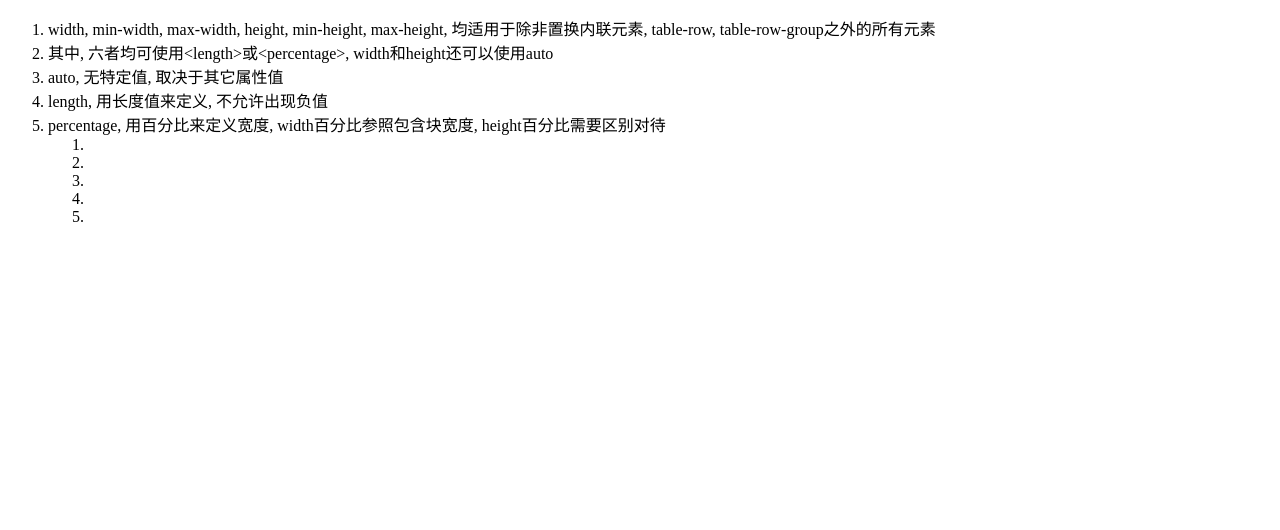
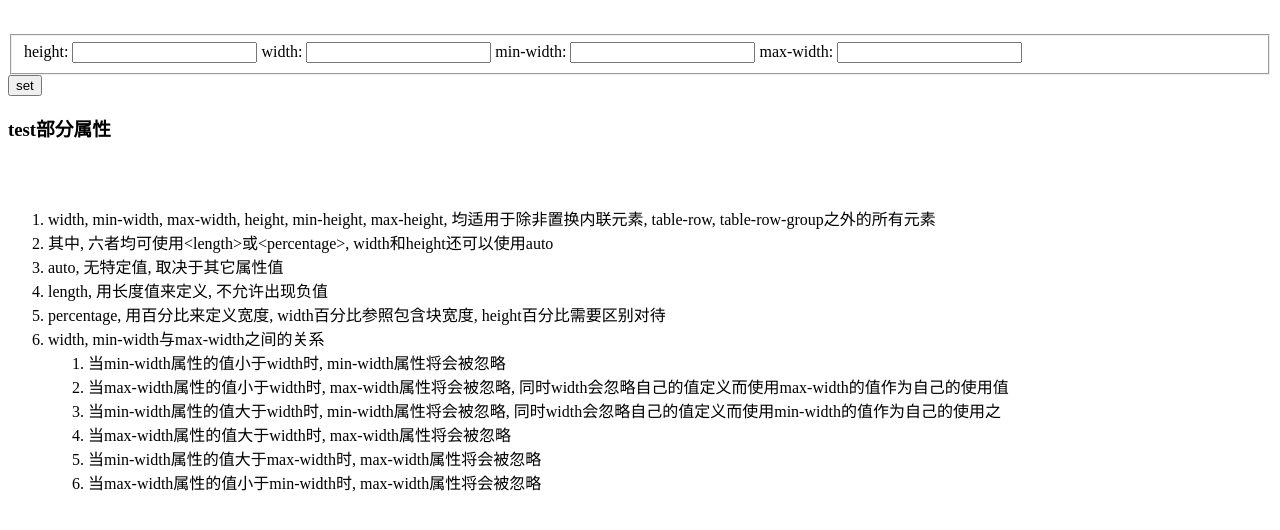
Before and after one commit to xiiiAtCn/writing-notes, a plain HTML site: page web/css/dimension/size.html in a window 1280 px wide. Drawn offline with Linux system fonts and the light colour scheme.

Commit message:
daily: exercise report

```diff
--- a/web/css/dimension/size.html
+++ b/web/css/dimension/size.html
@@ -7,6 +7,36 @@
     <title>size</title>
 </head>
 <body>
+
+    <div>
+        <div class="test" contenteditable="true">
+
+        </div>
+        <form>
+            <fieldset>
+                <label >
+                    height: <input type="number" name="height" />
+                </label>
+                <label>
+                    width: <input type="number" name="width" />
+                </label>
+                <label >
+                    min-width: <input type="number" name="min-width" />
+                </label>
+                <label >
+                    max-width: <input type="number" name="max-width"/>
+                </label>
+            </fieldset>
+            <button>set</button>
+        </form>
+        <div>
+            <h3>test部分属性</h3>
+            <pre>
+
+            </pre>
+        </div>
+    </div>
+
     <ol>
         <li>
             width, min-width, max-width, height, min-height, max-height, 均适用于除非置换内联元素, table-row, table-row-group之外的所有元素
@@ -22,15 +52,28 @@
         </li>
         <li>
             percentage, 用百分比来定义宽度, width百分比参照包含块宽度, height百分比需要区别对待
+        </li>
+        <li>
+            width, min-width与max-width之间的关系
             <ol>
-                <li></li>
-                <li></li>
-                <li></li>
-                <li></li>
-                <li></li>
+                <li>当min-width属性的值小于width时, min-width属性将会被忽略</li>
+                <li>当max-width属性的值小于width时, max-width属性将会被忽略, 同时width会忽略自己的值定义而使用max-width的值作为自己的使用值</li>
+                <li>当min-width属性的值大于width时, min-width属性将会被忽略, 同时width会忽略自己的值定义而使用min-width的值作为自己的使用之</li>
+                <li>当max-width属性的值大于width时, max-width属性将会被忽略</li>
+                <li>当min-width属性的值大于max-width时, max-width属性将会被忽略</li>
+                <li>当max-width属性的值小于min-width时, max-width属性将会被忽略</li>
             </ol>
         </li>
-
     </ol>
 </body>
+<script>
+    let form = document.forms[0]
+    form.addEventListener('submit', function(e) {
+    let element = document.querySelector('test')
+        e.preventDefault()
+        let data = new FormData(form)
+        element.style.width =
+    }, false)
+
+</script>
 </html>
```
Also changed, not shown: 2 other files.
